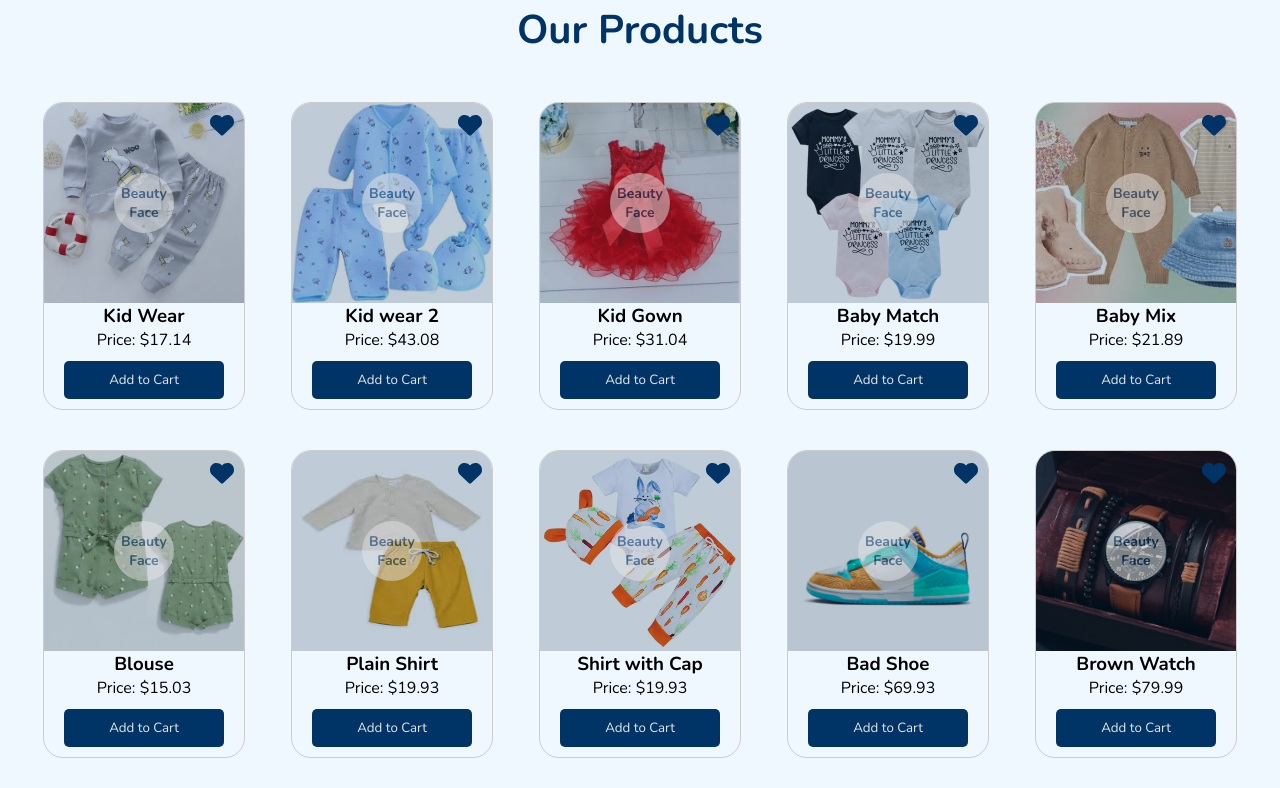
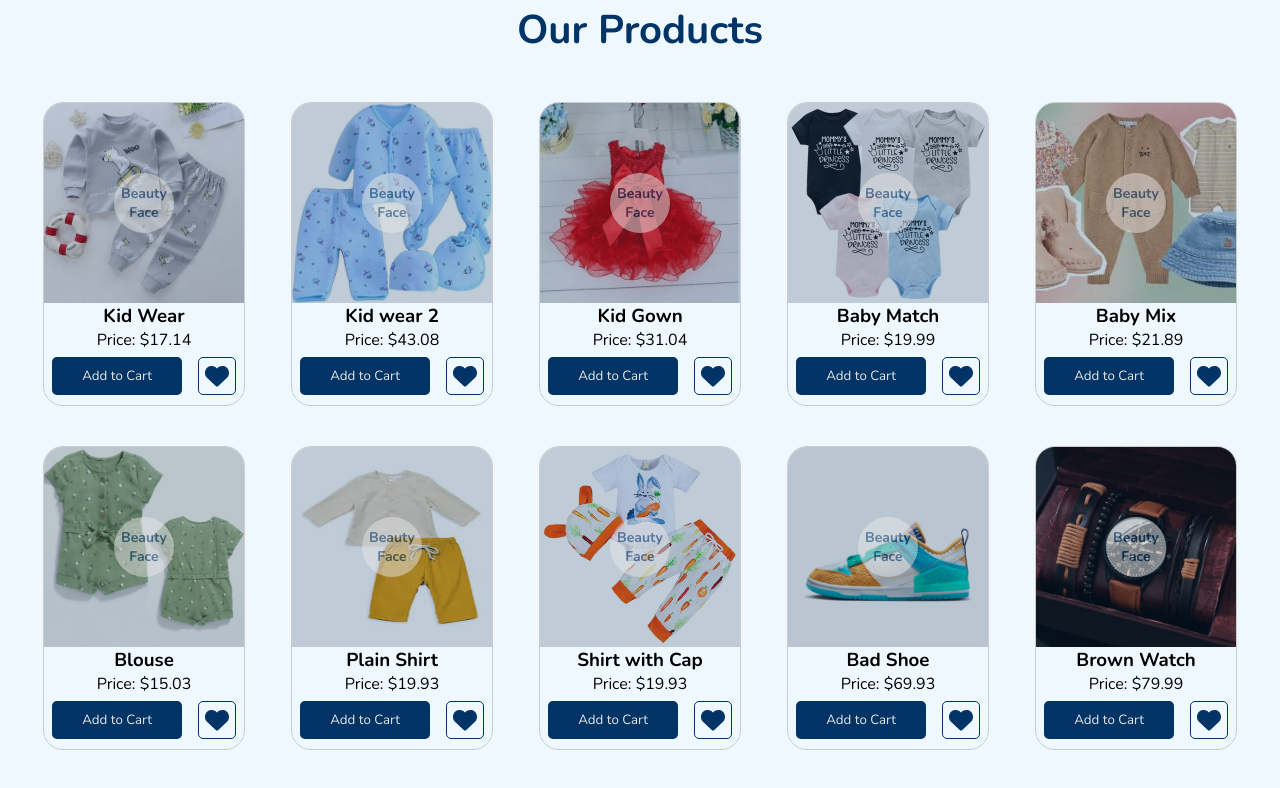
Before and after one commit to Ahmaakor/Beauty-Face, a React (Create React App) app: page / in a window 1280 px wide. Shown: the part 612-1400 px from the top of the page. Built offline with nearby package versions, Linux system fonts and the light colour scheme.

Commit message:
Your commit message here

```diff
--- a/src/components/ProductList.js
+++ b/src/components/ProductList.js
@@ -341,6 +341,7 @@ const ProductList = ({ setCartItems }) => {
           </div>
           <h3>{product.title}</h3>
           <p>Price: ${product.price}</p>
+          <div className="wishcar">
           <button
             onClick={() => {
               let notify = document.querySelector('.notification')
@@ -365,6 +366,8 @@ const ProductList = ({ setCartItems }) => {
             className="wishlist-icon"
             onClick={() => addToWishlist(product)}
           />
+
+          </div>
         </div>
       ))}
     </div>
--- a/src/styles/Cart.css
+++ b/src/styles/Cart.css
@@ -113,8 +113,8 @@
   transition: background-color 0.3s ease;
 }
 
-.place-order-btn:hover {
-  background-color: #218838;
+.place-order-btn:active {
+  transform: scale(0.9) rotateX(360deg);
 }
 
 .order-success {
--- a/src/styles/Header.css
+++ b/src/styles/Header.css
@@ -39,16 +39,20 @@
   background-color: #e6e6e6;
   height: 5px;
   width: 100%;
-  scale: 0;
+  transform: scale(0, 1);
   position: absolute;
-  bottom: -10px;
+  bottom: -5px;
   left: 0;
   border-radius: 5px;
-  transition: scale 0.3s ease;
+  transition: width, transform 0.3s ease;
+  transform-origin: right;
+
 }
 
 .header-nav a:hover::after {
-  scale: 1;
+  width: 100%;
+  transform-origin: left;
+  transform: scale(1, 1);
 }
 
 .cart-count, .wishlistCount {
--- a/src/styles/ProductList.css
+++ b/src/styles/ProductList.css
@@ -100,9 +100,8 @@
   font-weight: bold;
 }
 .add-cart-button {
-  margin-top: 10px;
   padding: 10px;
-  width: 80%;
+  width: 65%;
   background-color: #003466;
   color: #e6e6e6;
   border: none;
@@ -110,11 +109,10 @@
   position: relative;
   cursor: pointer;
   transition: all 0.8s ease;
-  /* transform: rotateY(10deg); */
 }
 
 .add-cart-button:active {
-  transform: scale(0.96);
+  transform: scale(0.9) rotateX(360deg);
 }
 
 .add-cart-button:before, .add-cart-button:after {
@@ -197,17 +195,26 @@
 
 
 .wishlist-icon {
-  position: absolute;
-  top: 10px;
-  right: 10px;
   color: #003466;
   cursor: pointer;
   font-size: 24px;
-  /* padding: 10px; */
+  z-index: 100;
+  border: 1px solid #003466;
+  padding: 6px;
+  border-radius: 5px;
+  transition: .3s;
+}
+.wishcar{
+  display: flex;
+  justify-content: space-around;
+  padding: 6px 0 0;
+  align-items: center;
 }
 
 .wishlist-icon:hover {
-  opacity: 0.6;
+  color: #e6e6e6;
+  background-color: #003466;
+  transform: rotateY(180deg);
 }
 
 @media (max-width: 1024px) {
```
